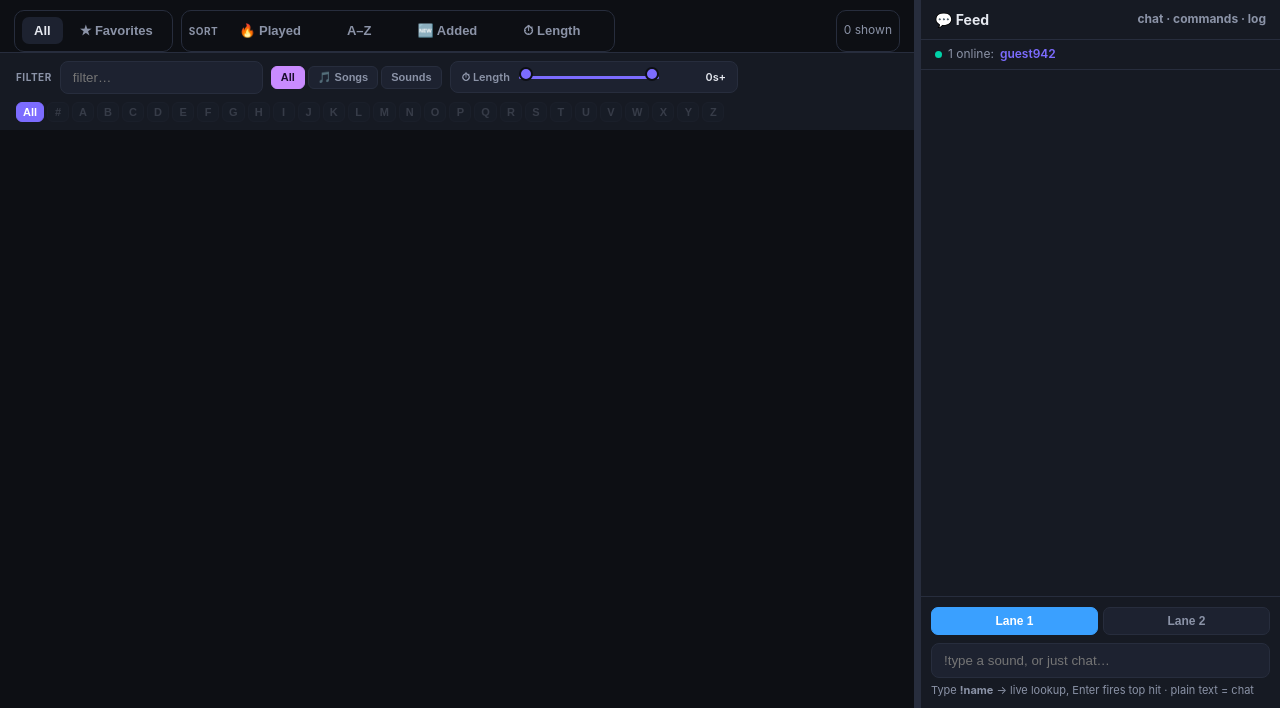
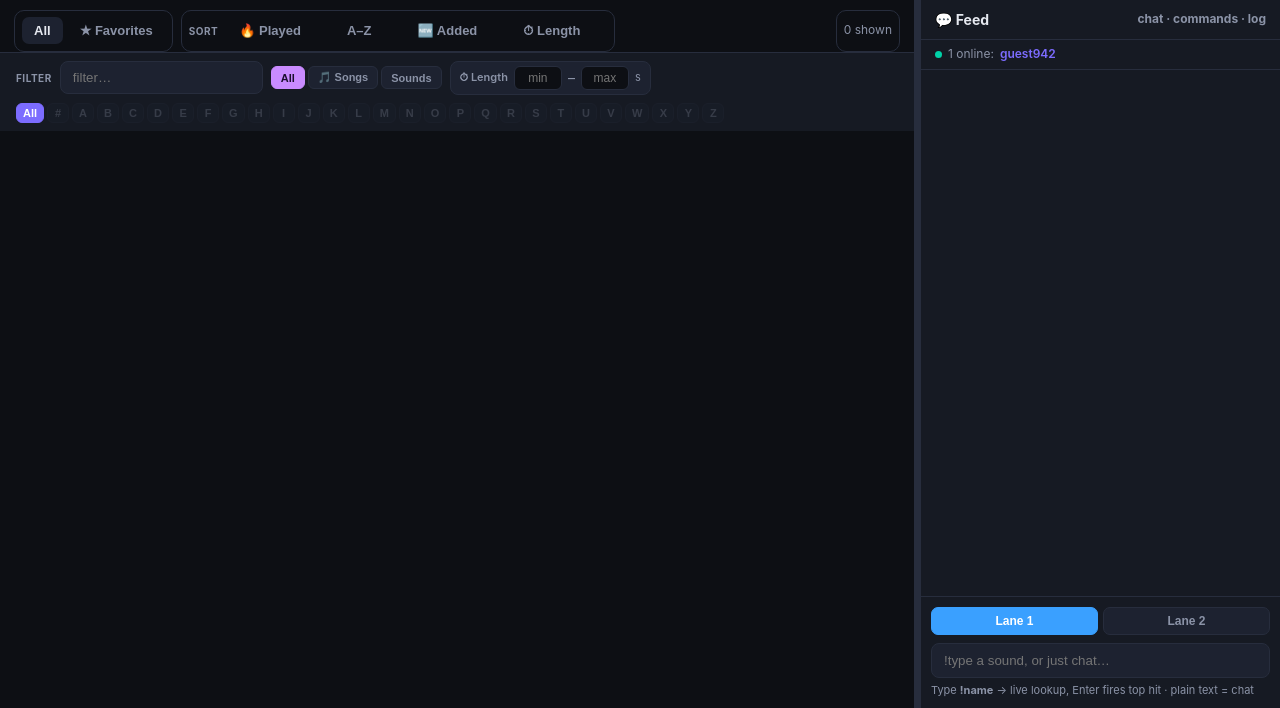
Before and after one commit to NuRelic/SounderServer, a Flask app: page / in a window 1280 px wide. Shown: the part 92-800 px from the top of the page. Run offline with Flask 3, Linux system fonts and the light colour scheme; data that the repository does not hold is empty.

Commit message:
change: duration filter is two seconds inputs, not a dual slider
Replace the fragile dual-thumb range with simple min/max number inputs
(blank = unbounded). Works in every browser, no pointer-events tricks.
Bounds persist across the background-scan refreshes; cleared on tab switch.

Co-Authored-By: Claude Opus 4.8 (1M context) <noreply@anthropic.com>

```diff
--- a/templates/index.html
+++ b/templates/index.html
@@ -345,17 +345,12 @@
   /* ---- filters row separation + duration slider ---- */
   .toolbar.filters{border-top:1px solid var(--line);background:var(--panel)}
   .toolbar .flab{font-size:10px;color:var(--dim);text-transform:uppercase;letter-spacing:.5px;font-weight:700}
-  .durfilter{display:flex;align-items:center;gap:9px;flex:0 0 auto;background:var(--panel2);border:1px solid var(--line);border-radius:8px;padding:5px 11px}
+  .durfilter{display:flex;align-items:center;gap:6px;flex:0 0 auto;background:var(--panel2);border:1px solid var(--line);border-radius:8px;padding:4px 9px}
   .durfilter .lbl{font-size:11px;color:var(--dim);font-weight:600;white-space:nowrap}
-  .durfilter .rng{position:relative;width:140px;height:20px}
-  .durfilter .rng input{position:absolute;top:0;left:0;width:100%;margin:0;-webkit-appearance:none;appearance:none;background:none;height:20px;cursor:pointer}
-  .durfilter .rng input::-webkit-slider-thumb{-webkit-appearance:none;height:14px;width:14px;border-radius:50%;background:var(--accent);border:2px solid var(--bg);cursor:pointer}
-  .durfilter .rng input::-moz-range-thumb{height:14px;width:14px;border:2px solid var(--bg);border-radius:50%;background:var(--accent);cursor:pointer}
-  .durfilter .rng input::-webkit-slider-runnable-track{background:transparent;height:20px}
-  .durfilter .rng input::-moz-range-track{background:transparent}
-  .durfilter .rng .track{position:absolute;top:9px;left:0;right:0;height:3px;border-radius:3px;background:var(--line)}
-  .durfilter .rng .fill{position:absolute;top:9px;height:3px;border-radius:3px;background:var(--accent)}
-  .durfilter .read{font-size:11px;color:var(--txt);font-variant-numeric:tabular-nums;font-weight:600;min-width:58px;text-align:right}
+  .durfilter input{width:48px;background:var(--bg);border:1px solid var(--line);color:var(--txt);border-radius:6px;padding:4px 6px;font-size:12px;text-align:center;-moz-appearance:textfield}
+  .durfilter input::-webkit-outer-spin-button,.durfilter input::-webkit-inner-spin-button{-webkit-appearance:none;margin:0}
+  .durfilter .dash{color:var(--dim)}
+  .durfilter .unit{font-size:11px;color:var(--dim)}
 
   /* ---- deck divider + song/sound seg ---- */
   .deckhead{display:flex;align-items:center;gap:10px;color:var(--dim);font-size:11px;font-weight:700;text-transform:uppercase;letter-spacing:.6px;padding:8px 16px 2px}
@@ -424,11 +419,12 @@
         <button data-t="songs">🎵 Songs</button>
         <button data-t="sounds">Sounds</button>
       </div>
-      <div class="durfilter" id="durFilter" title="filter by length" style="display:none">
+      <div class="durfilter" id="durFilter" title="filter clips by length, in seconds" style="display:none">
         <span class="lbl">⏱ Length</span>
-        <div class="rng"><div class="track"></div><div class="fill" id="durFill"></div>
-          <input type="range" id="durMin" min="0" max="60" value="0"><input type="range" id="durMax" min="0" max="60" value="60"></div>
-        <span class="read" id="durRead">all</span>
+        <input type="number" id="durMin" min="0" step="0.5" placeholder="min" inputmode="decimal">
+        <span class="dash">–</span>
+        <input type="number" id="durMax" min="0" step="0.5" placeholder="max" inputmode="decimal">
+        <span class="unit">s</span>
       </div>
       <div class="allbar" id="allAlpha" style="display:none"></div>
     </div>
@@ -1039,7 +1035,7 @@ function resetFilters(){
   if (window.paintSorters) paintSorters();
   SONGFILTER='all'; document.querySelectorAll('#typeFilter button').forEach(x=>x.classList.toggle('on',x.dataset.t==='all'));
   ALLLETTER=null; $('#search').value=''; markAlpha();
-  if($('#durMin')){ $('#durMin').value=0; $('#durMax').value=DURCAP; paintDur(); }
+  if($('#durMin')){ $('#durMin').value=''; $('#durMax').value=''; readDur(); }
 }
 document.querySelectorAll('.tabs button[data-tab]').forEach(b=>{   // only real tabs, not the Edit buttons
   b.onclick = () => {
@@ -1218,35 +1214,15 @@ document.querySelectorAll('#typeFilter button').forEach(b=>{
     render(); };
 });
 // ---- duration range filter ----
-let DURMIN = 0, DURMAX = Infinity, DURCAP = 60;
-function initDurFilter(){
-  DURCAP = Math.max(15, Math.ceil(Math.max(0, ...SOUNDS.map(s=>s.dur||0))));
-  for(const el of [$('#durMin'), $('#durMax')]){ el.min=0; el.max=DURCAP; }
-  $('#durMin').value=0; $('#durMax').value=DURCAP; DURMIN=0; DURMAX=Infinity; paintDur();
-}
-function paintDur(){
-  let lo=+$('#durMin').value, hi=+$('#durMax').value;
-  if(lo>hi){ [lo,hi]=[hi,lo]; }
-  DURMIN=lo; DURMAX=(hi>=DURCAP)?Infinity:hi;
-  $('#durRead').textContent = (hi>=DURCAP) ? (lo+'s+') : (lo+'–'+hi+'s');
-  const f=$('#durFill'); if(f){ f.style.left=(lo/DURCAP*100)+'%'; f.style.right=(100-hi/DURCAP*100)+'%'; }
-}
-$('#durMin').oninput = () => { paintDur(); render(); };
-$('#durMax').oninput = () => { paintDur(); render(); };
-// two overlapping range inputs: raise whichever thumb the cursor is nearest so it
-// receives the drag (otherwise the top input grabs every click). Works in all engines.
-(function(){
-  const mn=$('#durMin'), mx=$('#durMax'); if(!mn||!mx) return;
-  const rng=mn.parentElement;
-  function nearer(e){
-    const b=rng.getBoundingClientRect(), w=b.width||1, x=(e.clientX||0)-b.left;
-    const px=(+mn.value)/(+mn.max||1)*w, qx=(+mx.value)/(+mx.max||1)*w;
-    const useMin=Math.abs(x-px) <= Math.abs(x-qx);
-    mn.style.zIndex=useMin?4:3; mx.style.zIndex=useMin?3:4;
-  }
-  rng.addEventListener('pointermove', nearer);
-  rng.addEventListener('pointerdown', nearer);
-})();
+let DURMIN = 0, DURMAX = Infinity;
+function readDur(){            // lower/upper length bounds in seconds; blank = unbounded
+  const lo = parseFloat($('#durMin').value), hi = parseFloat($('#durMax').value);
+  DURMIN = isNaN(lo) ? 0 : Math.max(0, lo);
+  DURMAX = isNaN(hi) ? Infinity : hi;
+}
+function initDurFilter(){ readDur(); }     // keep typed bounds across background refreshes
+$('#durMin').oninput = () => { readDur(); render(); };
+$('#durMax').oninput = () => { readDur(); render(); };
 function paintPresence(online){
   const el=$('#presence');
   if(!online || !online.length){
```
